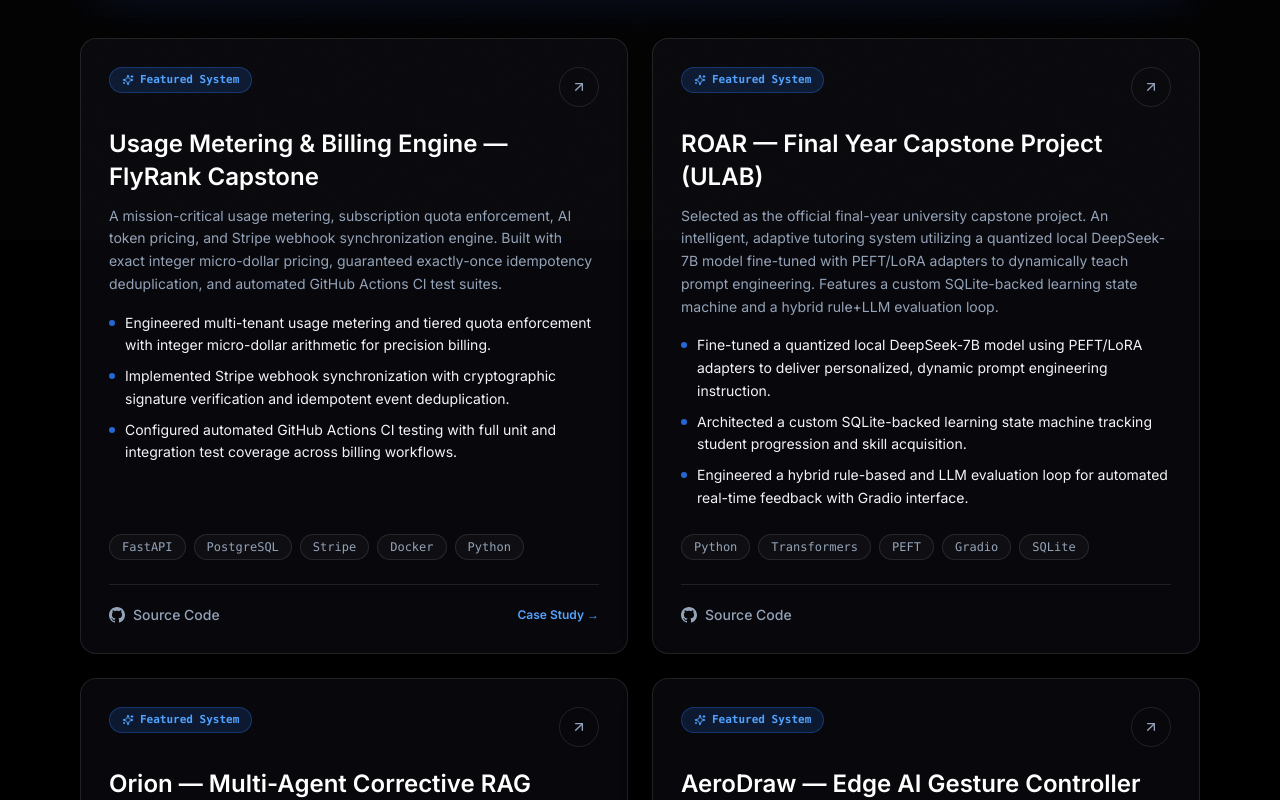
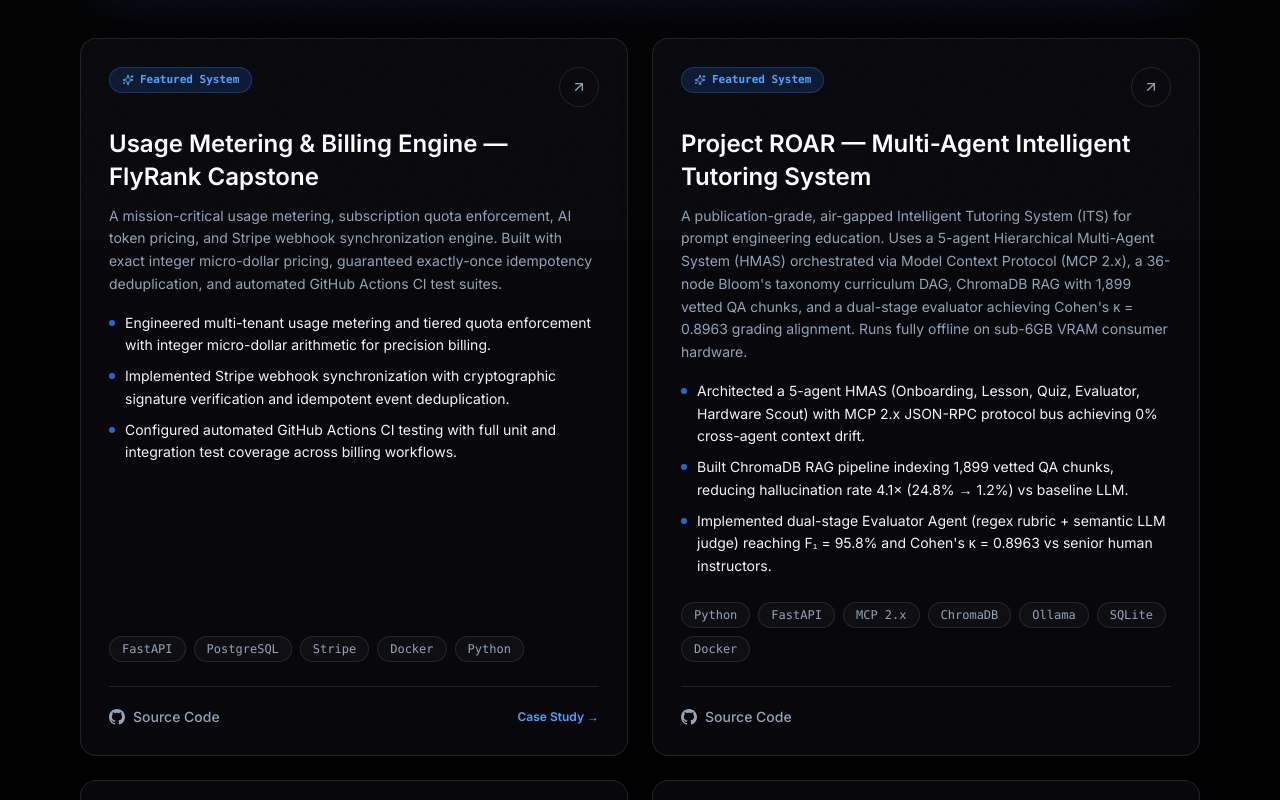
Before and after one commit to shahariarovi789-ux/shahariarovi789-ux.github.io, a Next.js app: page /projects in a window 1280 px wide. Shown: the part 960-1760 px from the top of the page. Built offline with nearby package versions, Linux system fonts and the light colour scheme.

Commit message:
feat: showcase Project ROAR (MCP 2.x ITS) as latest project — update portfolio, CV, and profile README

```diff
--- a/src/data/projects.ts
+++ b/src/data/projects.ts
@@ -29,16 +29,16 @@
   },
   {
     id: "roar-prompt-tutor",
-    title: "ROAR — Final Year Capstone Project (ULAB)",
+    title: "Project ROAR — Multi-Agent Intelligent Tutoring System",
     description:
-      "Selected as the official final-year university capstone project. An intelligent, adaptive tutoring system utilizing a quantized local DeepSeek-7B model fine-tuned with PEFT/LoRA adapters to dynamically teach prompt engineering. Features a custom SQLite-backed learning state machine and a hybrid rule+LLM evaluation loop.",
+      "A publication-grade, air-gapped Intelligent Tutoring System (ITS) for prompt engineering education. Uses a 5-agent Hierarchical Multi-Agent System (HMAS) orchestrated via Model Context Protocol (MCP 2.x), a 36-node Bloom's taxonomy curriculum DAG, ChromaDB RAG with 1,899 vetted QA chunks, and a dual-stage evaluator achieving Cohen's κ = 0.8963 grading alignment. Runs fully offline on sub-6GB VRAM consumer hardware.",
     bullets: [
-      "Fine-tuned a quantized local DeepSeek-7B model using PEFT/LoRA adapters to deliver personalized, dynamic prompt engineering instruction.",
-      "Architected a custom SQLite-backed learning state machine tracking student progression and skill acquisition.",
-      "Engineered a hybrid rule-based and LLM evaluation loop for automated real-time feedback with Gradio interface."
+      "Architected a 5-agent HMAS (Onboarding, Lesson, Quiz, Evaluator, Hardware Scout) with MCP 2.x JSON-RPC protocol bus achieving 0% cross-agent context drift.",
+      "Built ChromaDB RAG pipeline indexing 1,899 vetted QA chunks, reducing hallucination rate 4.1× (24.8% → 1.2%) vs baseline LLM.",
+      "Implemented dual-stage Evaluator Agent (regex rubric + semantic LLM judge) reaching F₁ = 95.8% and Cohen's κ = 0.8963 vs senior human instructors.",
     ],
-    tech: ["Python", "Transformers", "PEFT", "Gradio", "SQLite"],
-    githubUrl: "https://github.com/shahariarovi789-ux/roar-prompt-tutor",
+    tech: ["Python", "FastAPI", "MCP 2.x", "ChromaDB", "Ollama", "SQLite", "Docker"],
+    githubUrl: "https://github.com/shahariarovi789-ux/project-roar-ai",
     featured: true,
   },
   {
```
Also changed, not shown: 1 other file (tests, documents, lock files or other folders).
